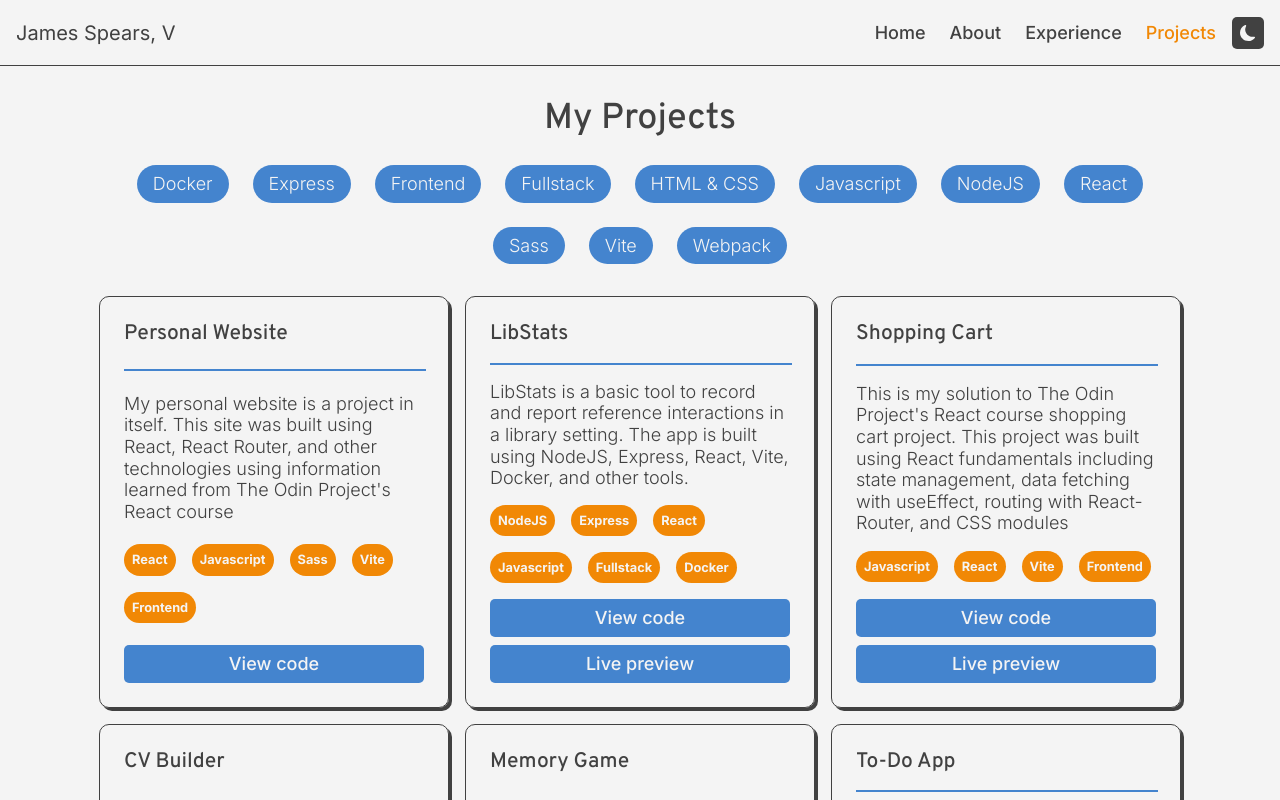
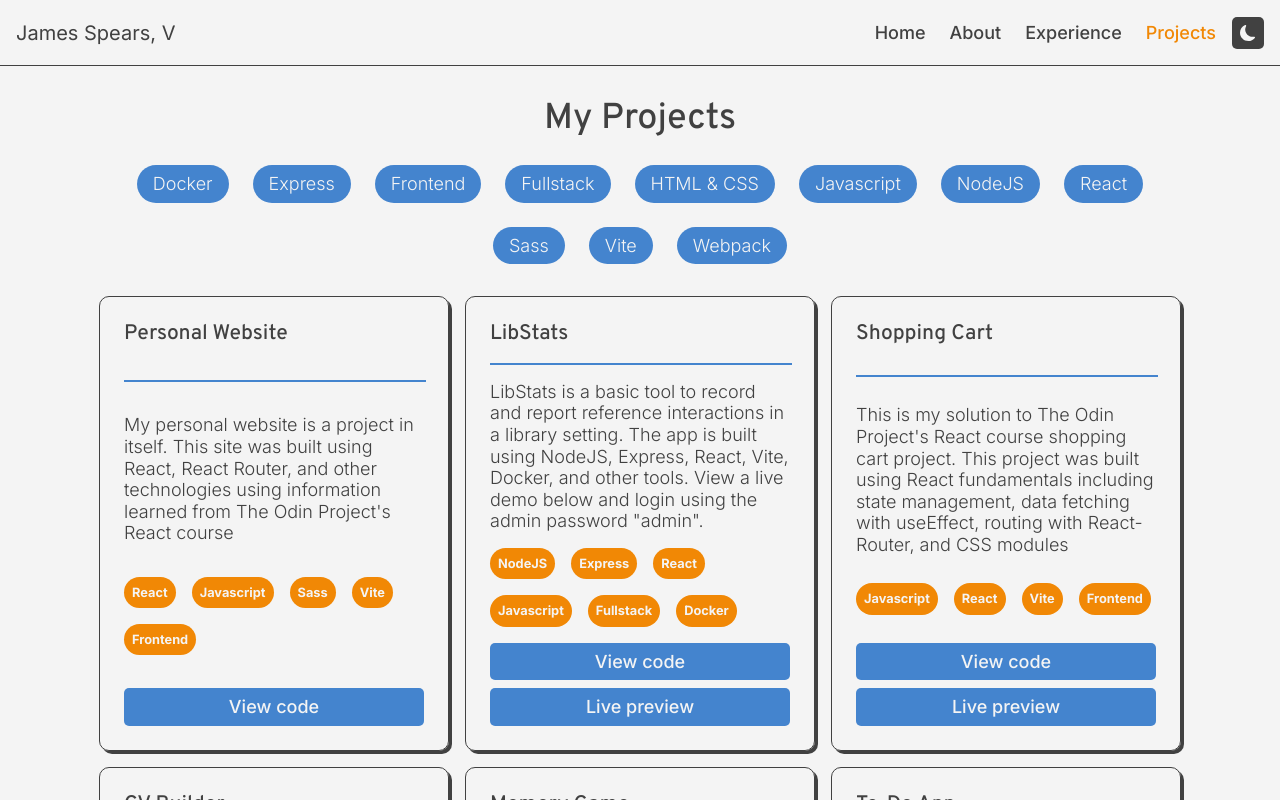
Before and after one commit to jamesspearsv/personal-website, a React (Vite) app: page /projects in a window 1280 px wide. Shown: the top 800 px of the page. Built offline with nearby package versions, Linux system fonts and the light colour scheme.

Commit message:
Update projects.js

```diff
--- a/src/content/projects.js
+++ b/src/content/projects.js
@@ -13,7 +13,7 @@ export const projects = [
   },
   {
     name: 'LibStats',
-    desc: 'LibStats is a basic tool to record and report reference interactions in a library setting. The app is built using NodeJS, Express, React, Vite, Docker, and other tools.',
+    desc: 'LibStats is a basic tool to record and report reference interactions in a library setting. The app is built using NodeJS, Express, React, Vite, Docker, and other tools. View a live demo below and login using the admin password "admin".',
     github: 'https://github.com/jamesspearsv/libstats-node',
     live: 'https://libstats.jspears.me',
     tags: ['NodeJS', 'Express', 'React', 'Javascript', 'Fullstack', 'Docker'],
```
